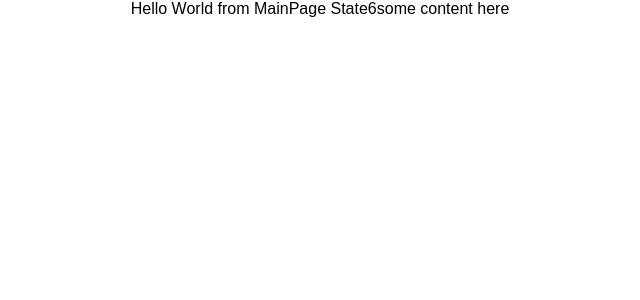
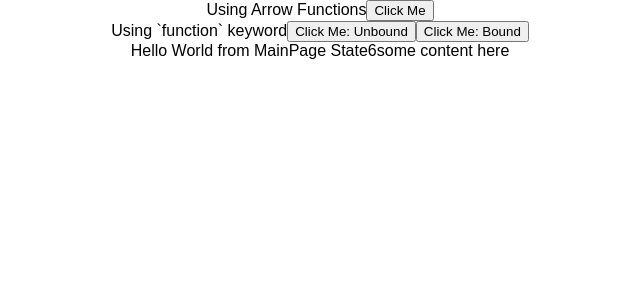
Before and after one commit to helio-training/fspt-dr-1117-state-and-create, a React (Create React App) app: page / in a window 1280 px wide. Shown: the top 300 px of the page, without its empty margins (320-960 px from the left). Built offline with nearby package versions, Linux system fonts and the light colour scheme.

Commit message:
Add 'this' keyword demo

```diff
--- a/src/App.js
+++ b/src/App.js
@@ -1,21 +1,56 @@
 import React, { Component } from 'react';
 import './App.css';
+import ThisProof, {doWork, doWork2} from "./ThisProof"
 import MainPage from "./Pages/MainPage"
 import "./TestFunctions"
 import {m3} from "./Kitchen"
 import Microwave from "./Microwave"
 
 class App extends Component {
+  constructor() {
+    super()
+
+    this.doSomeWork = this.doSomeWork.bind(this)
+  }
+
   componentDidMount() {
     console.log(Microwave)
     Microwave.plugIn(m3)
     console.log(m3)
     console.log("App.js Microwave Global Count", Microwave.globalCount)
+
+    const thisProof = new ThisProof()
+    thisProof.doThis()
+    thisProof.doThisToo()
+    doWork()
+    doWork2()
+
+    const doWork3 = doWork2.bind(this)
+    doWork3()
   }
+
+  doSomeWork() {
+    console.log("doSomeWork", this)
+  }
+  doSomeWorkUnbound() {
+    console.log("doSomeWork", this)
+  }
+
 
   render() {
     return (
       <div className="App">
+      <div>
+        Using Arrow Functions
+        <button onClick={()=> {
+            this.doSomeWork()
+          }}>Click Me</button>
+      </div>
+      <div>
+        Using `function` keyword
+        <button onClick={ this.doSomeWorkUnbound }>Click Me: Unbound</button>
+        <button onClick={ this.doSomeWork.bind(this) }>Click Me: Bound</button>
+        </div>
         <MainPage value={6} content="some content here" />
       </div>
     );
--- /dev/null
+++ b/src/ThisProof.js
@@ -0,0 +1,23 @@
+export default class {
+    constructor(){
+        console.log("ThisProof ctor", this)
+    }
+
+    //arrow function
+    doThis = () => {
+        console.log("doThis", this)
+    }
+
+    //function keyword function
+    doThisToo() {
+        console.log("doThisToo", this)
+    }
+}
+
+export const doWork = () => { console.log("doWork", this) }
+
+function doWork2() { console.log("doWork2", this) }
+
+//doWork2 = doWork2.bind(this)
+
+export { doWork2 }
```
